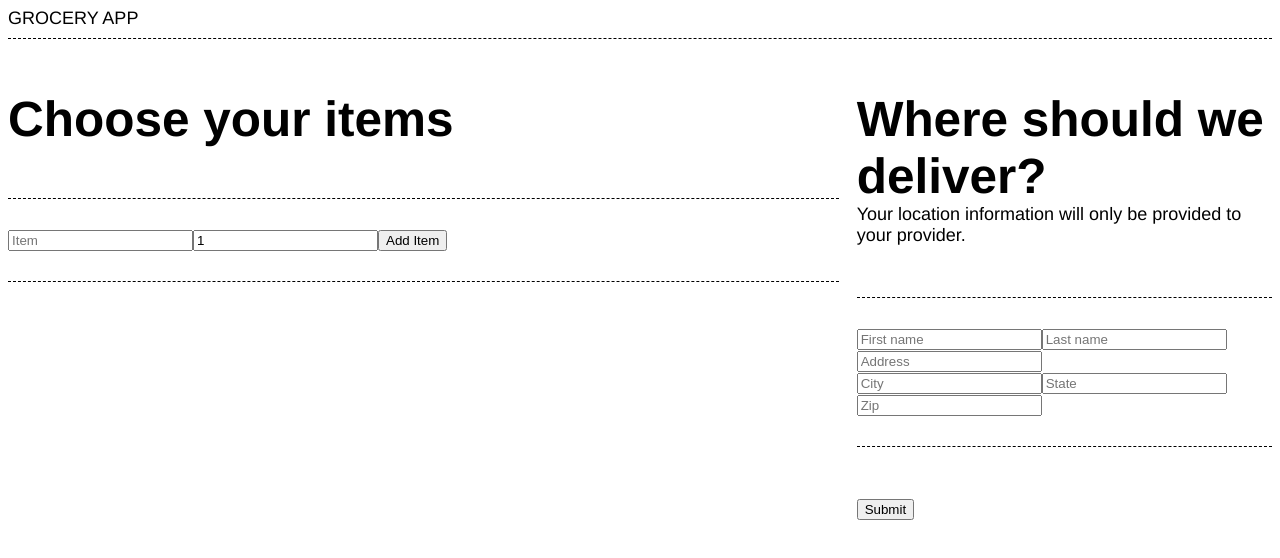
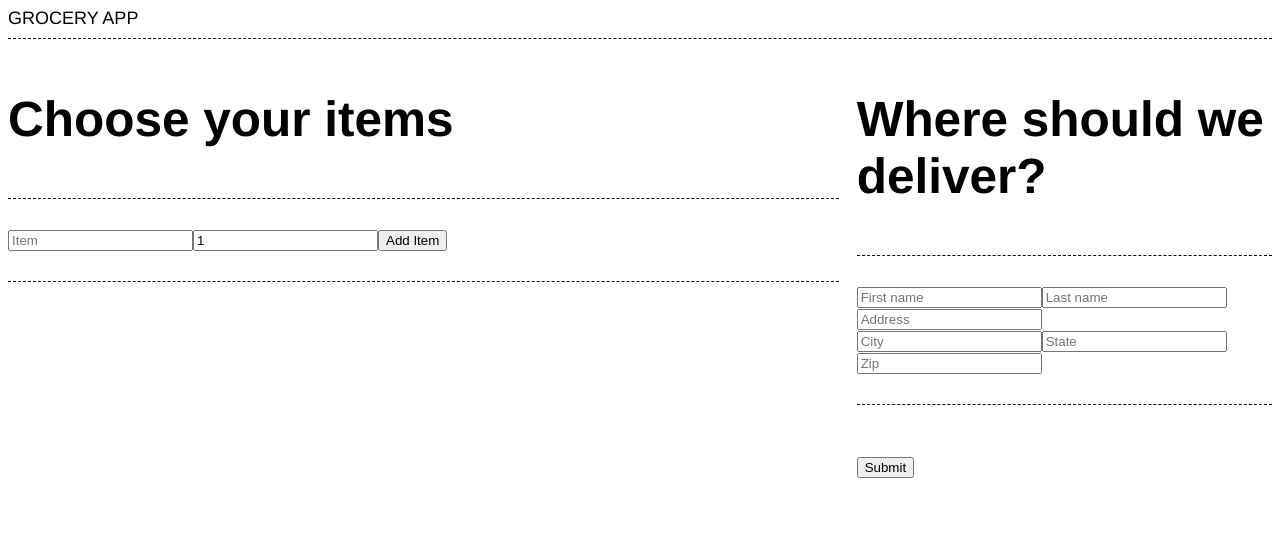
Before and after one commit to thisdesign/groceryassist, a Next.js app: page /new in a window 1280 px wide. Shown: the top 558 px of the page. Built offline with nearby package versions, Linux system fonts and the light colour scheme.

Commit message:
Remove disclaimer

```diff
--- a/pages/new/index.tsx
+++ b/pages/new/index.tsx
@@ -40,9 +40,7 @@ export default function App() {
           <br />
           <br />
           <h1>Where should we deliver?</h1>
-          <p>
-            Your location information will only be provided to your provider.
-          </p>
+
           <br />
           <br />
           <hr />
```
